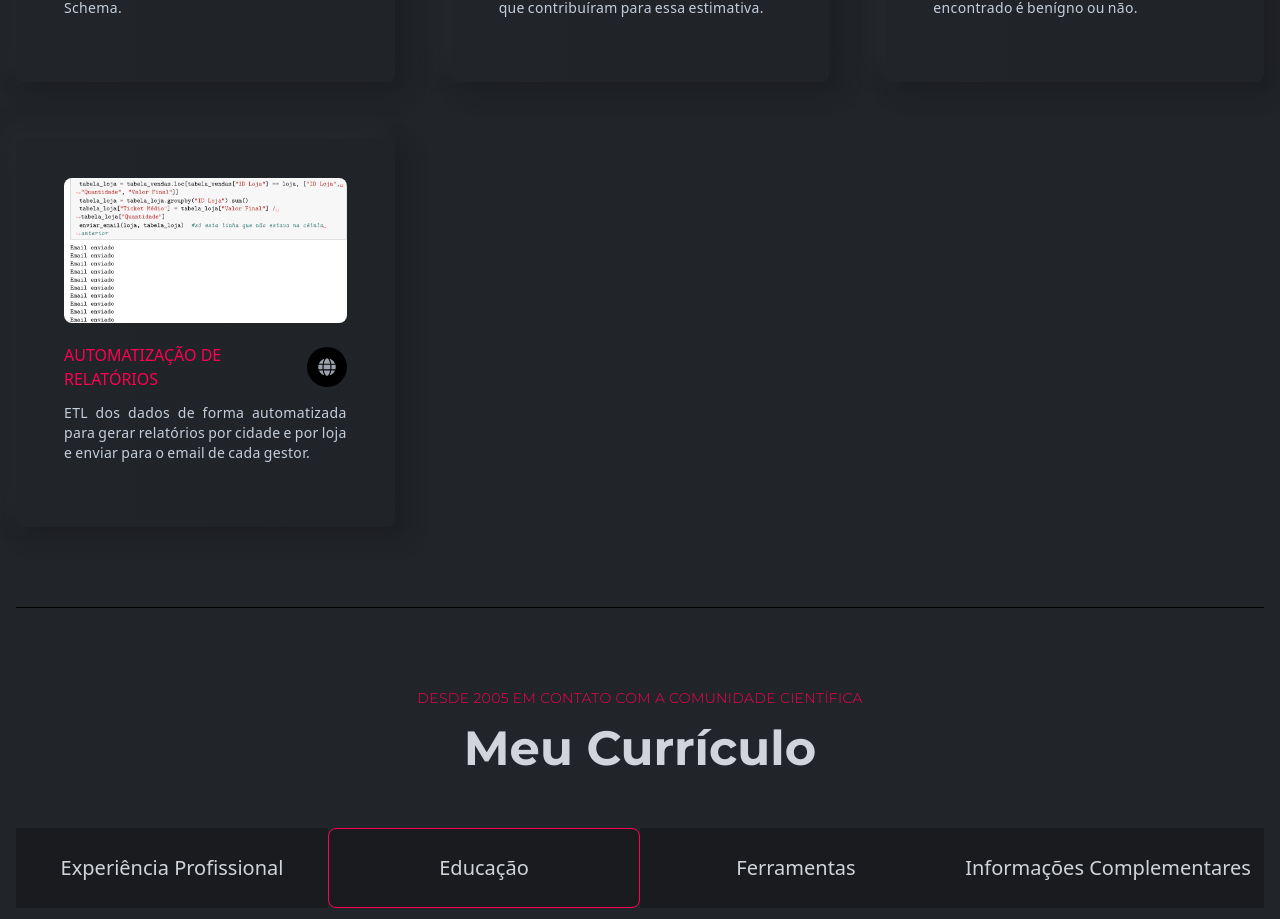
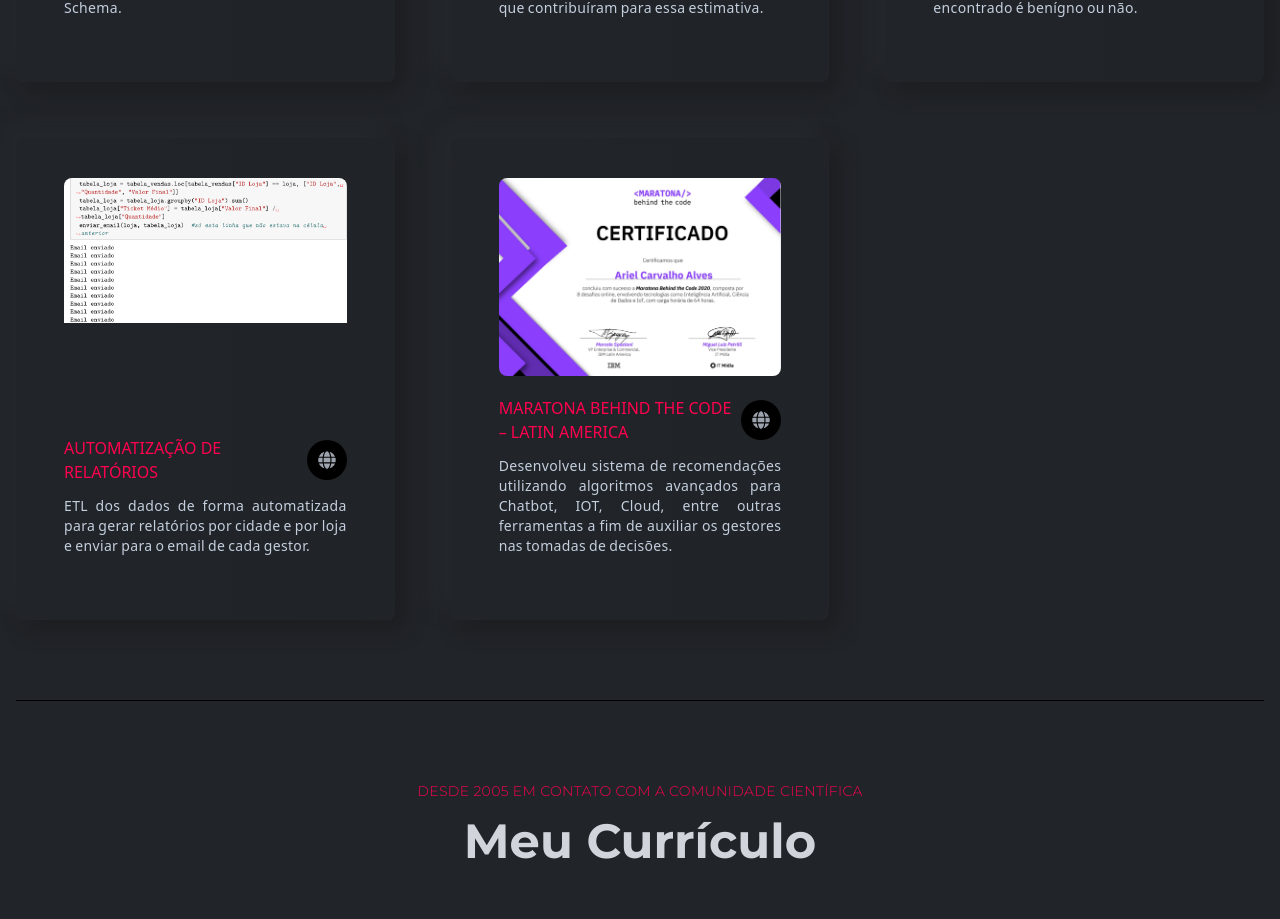
Before and after one commit to ArielCAlves/portfolio, a React (Create React App) app: page / in a window 1280 px wide. Shown: the part 3072-3991 px from the top of the page. Built offline with nearby package versions, Linux system fonts and the light colour scheme.

Commit message:
inserção do projeto da IBM

```diff
--- a/src/assets/index.js
+++ b/src/assets/index.js
@@ -7,6 +7,7 @@ import projectFour from "./images/projects/game-analysis.png";
 import projectFive from "./images/projects/airbnb.png";
 import projectSix from "./images/projects/deteccao.png";
 import projectSeven from "./images/projects/relatorios.png";
+import projectEight from "./images/projects/ibm.png";
 import contactImg from "./images/contact/contato.jpg";
 import azure from "./images/infoComplementar/azure.png";
 import nasa from "./images/infoComplementar/nasa.jpg";
@@ -23,6 +24,7 @@ export {
   projectFive,
   projectSix,
   projectSeven,
+  projectEight,
   contactImg,
   azure,
   nasa,
--- a/src/components/projects/Projects.js
+++ b/src/components/projects/Projects.js
@@ -1,6 +1,6 @@
 import React from 'react'
 import Title from '../layouts/Title'
-import { projectOne, projectTwo, projectThree,projectFour,projectFive,projectSix, projectSeven} from "../../assets/index";
+import { projectOne, projectTwo, projectThree,projectFour,projectFive,projectSix,projectSeven,projectEight} from "../../assets/index";
 import ProjectsCard from './ProjectsCard';
 
 const Projects = () => {
@@ -61,6 +61,12 @@ const Projects = () => {
           src={projectSeven}
           websiteLink="https://drive.google.com/file/d/1Bp5ciS4rwZVZN6CMcZ3usejsChwntikh/view?usp=drive_link"
         />
+        <ProjectsCard
+          title="Maratona Behind The Code – Latin America"
+          des="Desenvolveu sistema de recomendações utilizando algoritmos avançados para Chatbot, IOT, Cloud, entre outras ferramentas a fim de auxiliar os gestores nas tomadas de decisões."
+          src={projectEight}
+          websiteLink="https://drive.google.com/file/d/1Gm0lm_wCXwHiB6JSmg95yLGIYCfykgUk/view"
+        />
       </div>
     </section>
   );
```
Also changed, not shown: src/assets/images/projects/ibm.png (added).
